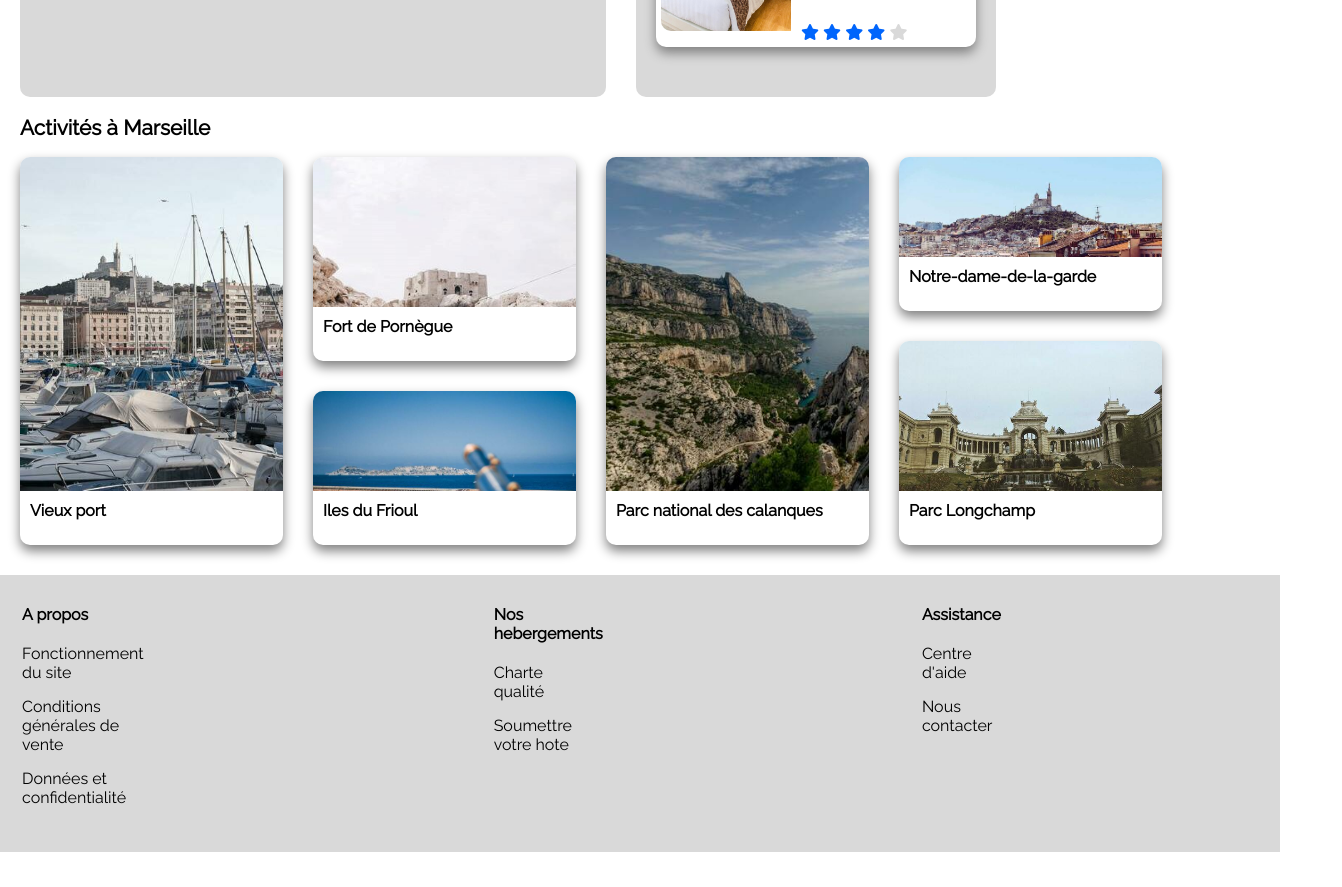
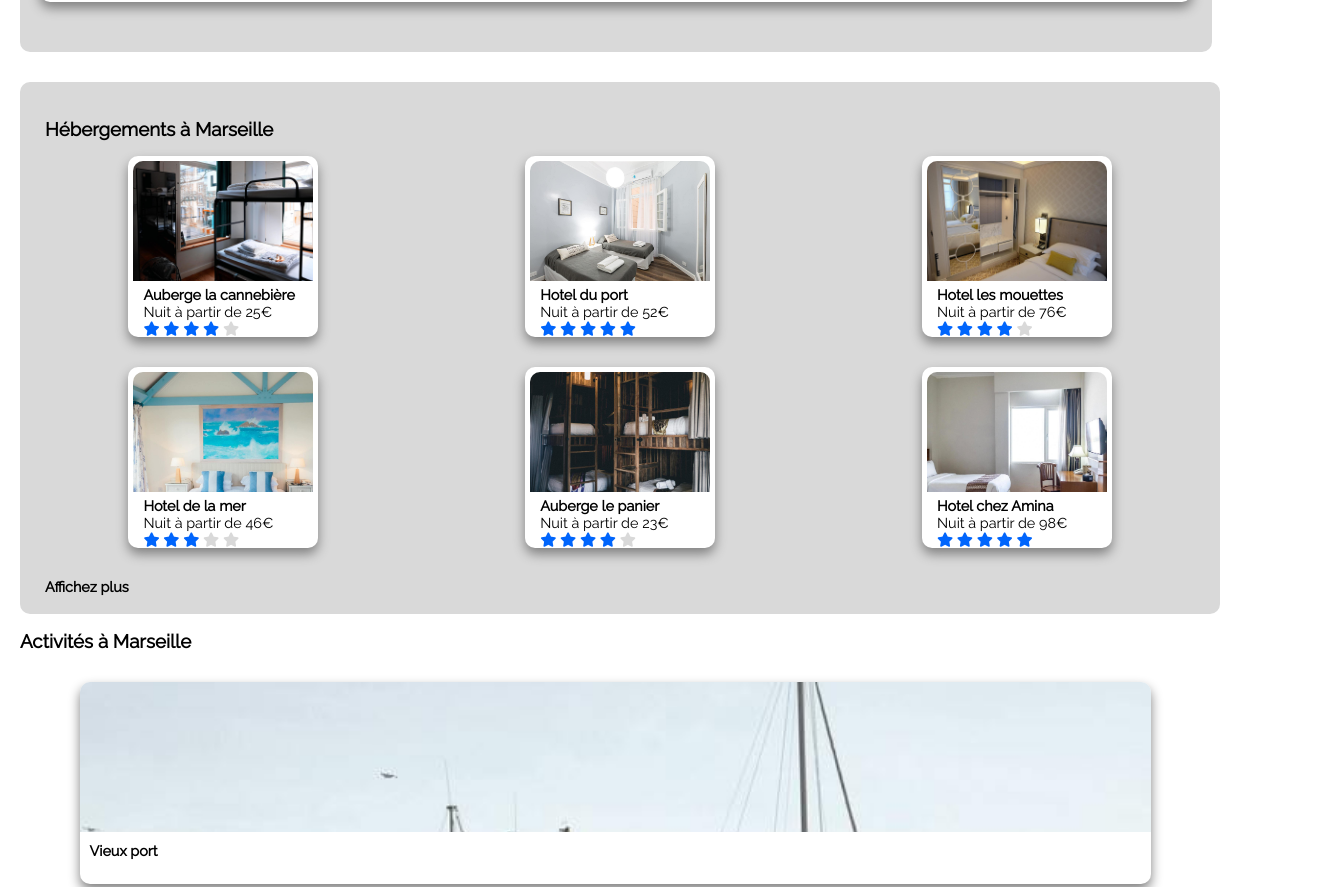
Before and after one commit to AntoinePoitevin/reservia, a plain HTML site: page Reservia.html in a window 1280 px wide. Shown: the part 867-1754 px from the top of the page, 1342 px wide, since content can reach past the window. Before the commit the page ends 1719 px from the top, so only its background shows below. Drawn offline with Linux system fonts and the light colour scheme.

Commit message:
CSS tablette

```diff
--- a/Reservia.css
+++ b/Reservia.css
@@ -922,3 +922,116 @@ nav
     height: 20px;
 }
 }
+@media (min-width: 730px) and (max-width: 1400px) {
+body
+{
+    font-size: 0.9em;
+}
+header
+{
+    justify-content: flex-start;
+}
+nav
+{
+    justify-content: flex-start;
+    margin-left: 0px;
+}
+.inscritions
+{
+    margin-right: 0px;
+}
+.inscription
+{
+    margin-right: 110px;
+}
+.rubrique1
+{
+    margin-right: 0px;
+    margin-left: 80px;
+}
+.rubrique2
+{
+    margin-right: 0px;
+    margin-left: 80px;
+}
+.hebergement
+{
+    flex-direction: column-reverse;
+}
+.marseille
+{
+    width: 93%;
+}
+.populaire
+{
+    margin-left: 20px;
+    width: 90%;
+    margin-bottom: 30px;
+}
+.collonefooter
+{
+    padding-right: 100px;
+}
+.imgactivite1
+{
+    width: 100%;
+    height: 150px;
+}
+
+.imgactivite2
+{
+    width: 100%;
+    height: 150px;
+}
+
+.imgactivite3
+{
+    width: 100%;
+    height: 150px;
+}
+
+.imgactivite4
+{
+    width: 100%;
+    height: 150px;
+}
+
+.imgactivite5
+{
+    width: 100%;
+    height: 150px;
+}
+
+.imgactivite6
+{
+    width: 100%;
+    height: 150px;
+}
+.blancactivitegrand
+{
+    width: 90%;
+    height: auto;
+    margin: 0px;
+    margin-bottom: 15px;
+    margin-top: 15px;
+}
+
+.blancactivitepetit
+{
+    width: 43%;
+    height: auto;
+    margin: 15px;
+}
+.colloneactivite
+{
+    width: 100%;
+    padding: 0px;
+    flex-direction: row;
+    justify-content: center;
+}
+.ligneactivite
+{
+    width: 93%;
+    flex-direction: column;
+    margin-bottom: 30px;
+}
```
